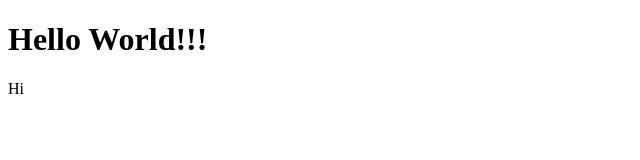
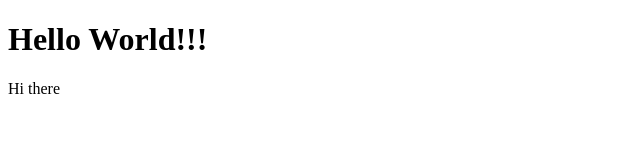
Before and after one commit to galyazaharyak/my-first-repo, a plain HTML site: page index.html in a window 1280 px wide. Shown: the full height of the page, 0-640 px from the left. Drawn offline with Linux system fonts and the light colour scheme.

Commit message:
thirf commit

```diff
--- a/index.html
+++ b/index.html
@@ -8,6 +8,6 @@
 </head>
 <body>
     <h1>Hello World!!!</h1>
-    <p>Hi</p>
+    <p>Hi there</p>
 </body>
 </html>
```
